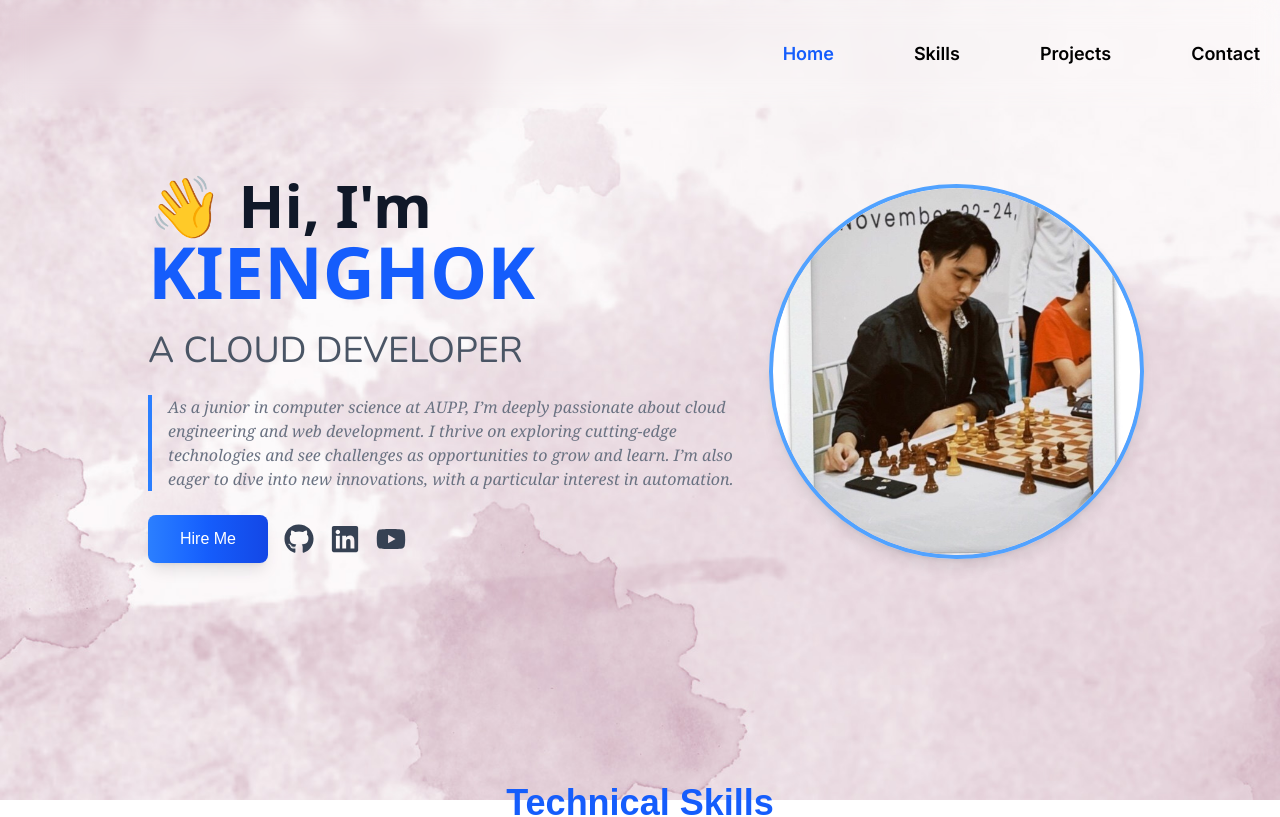
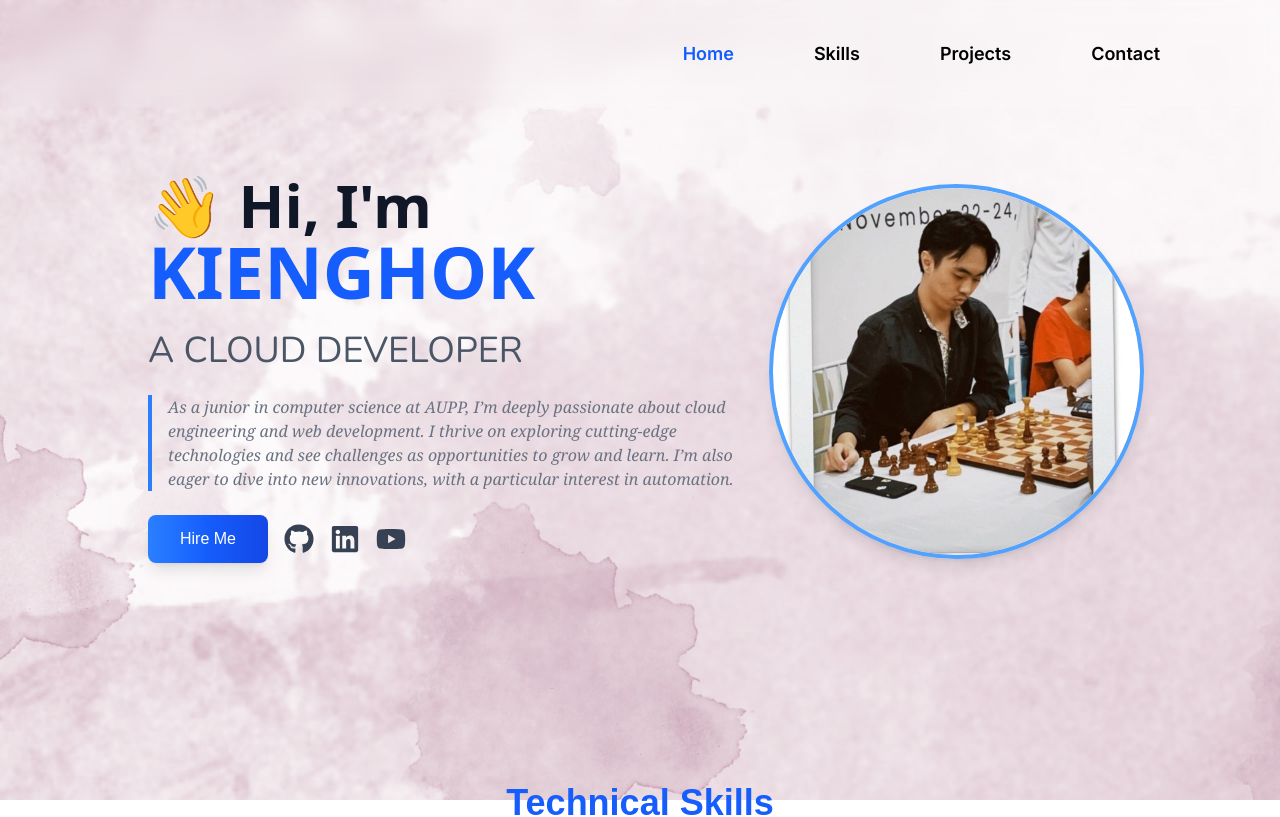
Before and after one commit to Kheav-Kienghok/Portfolio_Website, a React (Vite) app: page /#home in a window 1280 px wide. Shown: the top 817 px of the page. Built offline with nearby package versions, Linux system fonts and the light colour scheme; a web font is replaced by a local one.

Commit message:
Fix NavBar

```diff
--- a/src/pages/NavBar.jsx
+++ b/src/pages/NavBar.jsx
@@ -28,10 +28,10 @@ const NavBar = () => {
 
   return (
     <section>
-      <nav className="backdrop-blur-md bg-transparent z-50 fixed top-0 left-0 w-full font-[Inter] text-black flex justify-end items-center h-18 lg:h-27">
+      <nav className="backdrop-blur-md bg-transparent z-50 fixed top-0 left-0 w-full m-auto font-[Inter] text-black flex justify-end items-center h-25 lg:h-27 sm:20">
 
         {/* Desktop Navigation */}
-        <ul className="hidden md:flex text-lg font-semibold gap-2 lg:gap-10 md:gap-5 justify-end cursor-pointer">
+        <ul className="md:flex mr-[30px] text-lg font-semibold gap-2 lg:gap-10 md:gap-5 justify-end cursor-pointer lg:mr-[100px] hidden">
           {navLinks.map(({ id, label }) => (
             <li key={id} className="p-5">
               <ScrollLink
```
